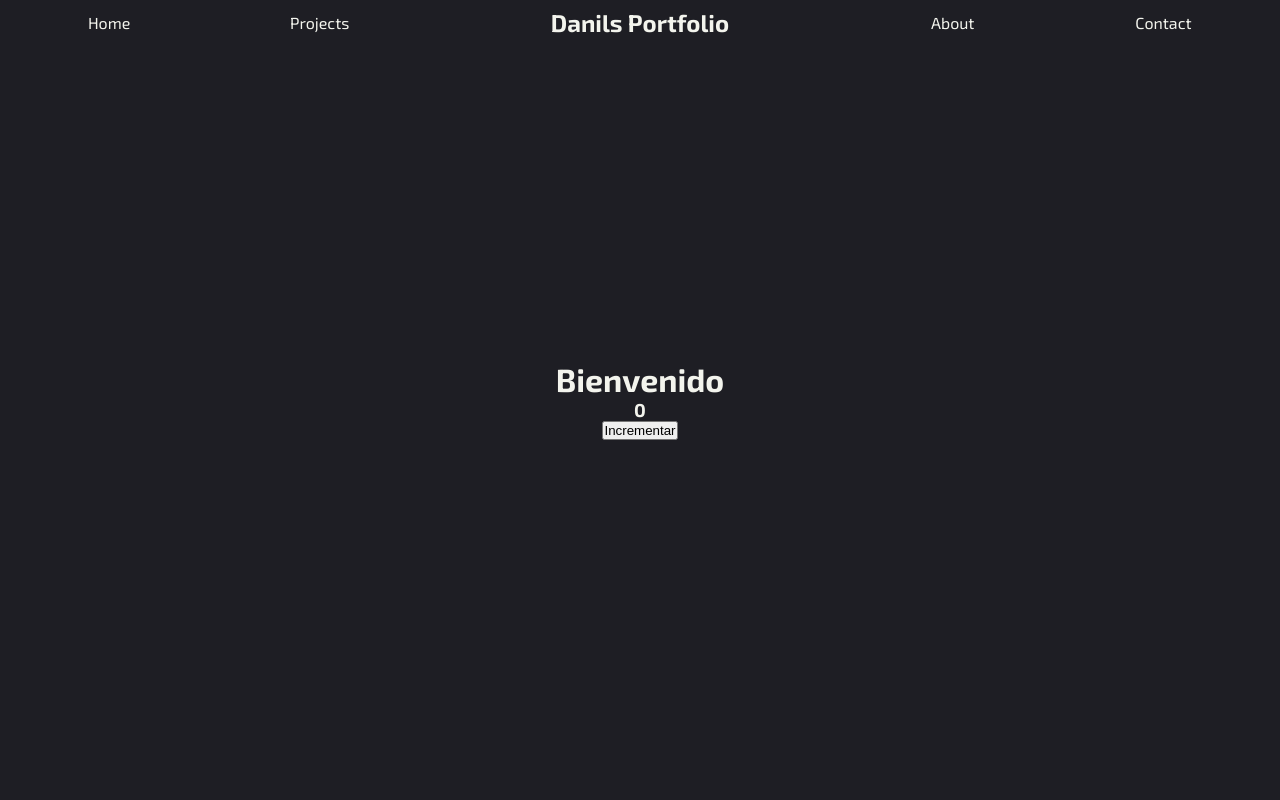
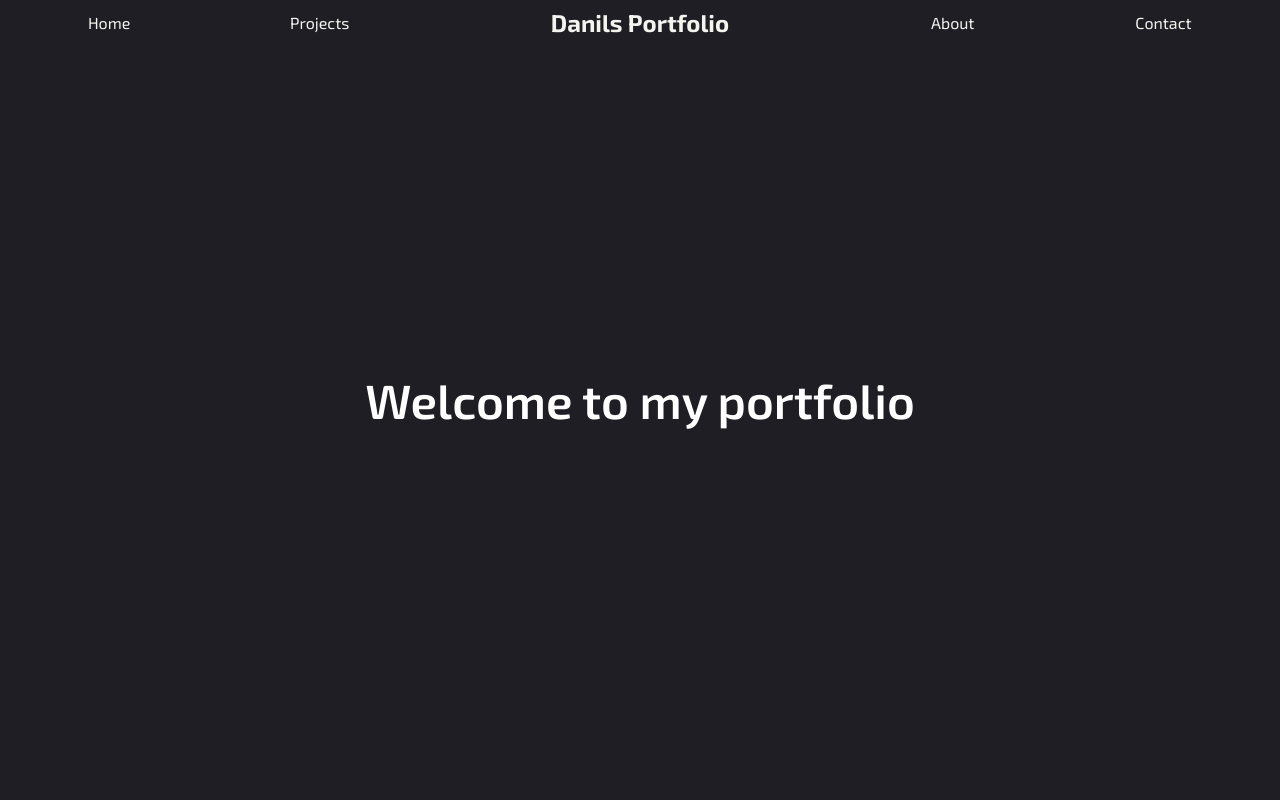
Before and after one commit to DanilsGit/Portfolio, a Vue app: page / in a window 1280 px wide. Shown: the top 800 px of the page. Built offline with nearby package versions, Linux system fonts and the light colour scheme.

Commit message:
Improve welcome section

```diff
--- a/src/App.vue
+++ b/src/App.vue
@@ -10,7 +10,7 @@
             </li>
             <li>
                 <router-link :to="{ name: 'home' }">About</router-link>
-                <router-link :to="{ name: 'projects' }">Contact</router-link>
+                <router-link :to="{ name: 'home' }">Contact</router-link>
             </li>
         </ul>
     </nav>
--- a/src/components/Footer.vue
+++ b/src/components/Footer.vue
@@ -1,7 +1,8 @@
 <template>
     <section class="footer">
         <div class="footer-content">
-            <p>© 2021 - All rights reserved</p>
+            <p>© 2024 - All rights reserved</p>
+            <p>In construction... 🚧</p>
         </div>
     </section>
 </template>
@@ -14,5 +15,4 @@
 .footer {
     height: 20vh;
 }
-
 </style>
--- a/src/components/WelcomeSection.vue
+++ b/src/components/WelcomeSection.vue
@@ -1,20 +1,31 @@
 <script setup>
-import { ref } from 'vue'
-const counter = ref(0)
-const addCounter = () => {
-    counter.value++
-}
+import { onMounted } from 'vue';
+import { gsap } from 'gsap';
+
+onMounted(() => {
+    const animationTitle = (title) => {
+        const tl = gsap.timeline()
+        tl.to(title, {
+            duration: 5,
+            opacity: 1,
+            top: 0,
+            ease: 'circ.out',
+            color: 'white'
+        })
+        return tl
+    }
+    // play
+    animationTitle('.welcome-title')
+})
 </script>
 
 <template>
     <div class="welcome-section">
-        <h1>Bienvenido</h1>
-        <h3>{{ counter }}</h3>
-        <button @click="addCounter">Incrementar</button>
+        <h1 class="welcome-title">Welcome to my portfolio</h1>
     </div>
 </template>
 
-<style scoped>
+<style scoped lang="scss">
 .welcome-section {
     height: 100vh;
     display: flex;
@@ -23,4 +34,14 @@ const addCounter = () => {
     align-items: center;
     width: 100%;
 }
+
+.welcome-title {
+    color: $semi-black;
+    font-size: 3em;
+    font-weight: 600;
+    opacity: 0;
+    position: relative;
+    top: 10%;
+    text-align: center;
+}
 </style>
--- a/src/views/HomePage.vue
+++ b/src/views/HomePage.vue
@@ -25,6 +25,6 @@ onMounted(() => {
 .main {
     display: flex;
     flex-direction: column;
-    gap: 2em;
+    gap: 5em;
 }
 </style>
```
